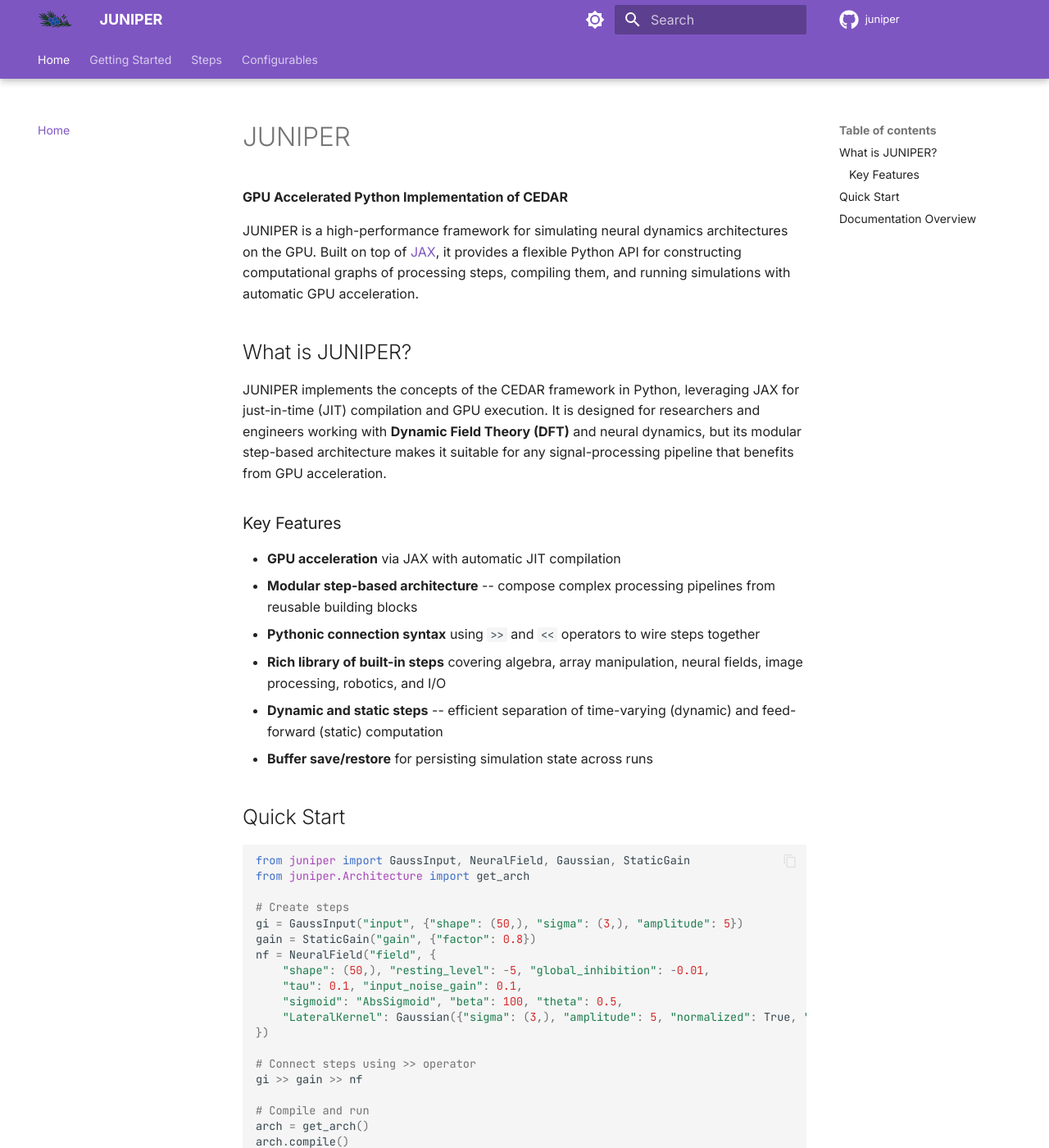
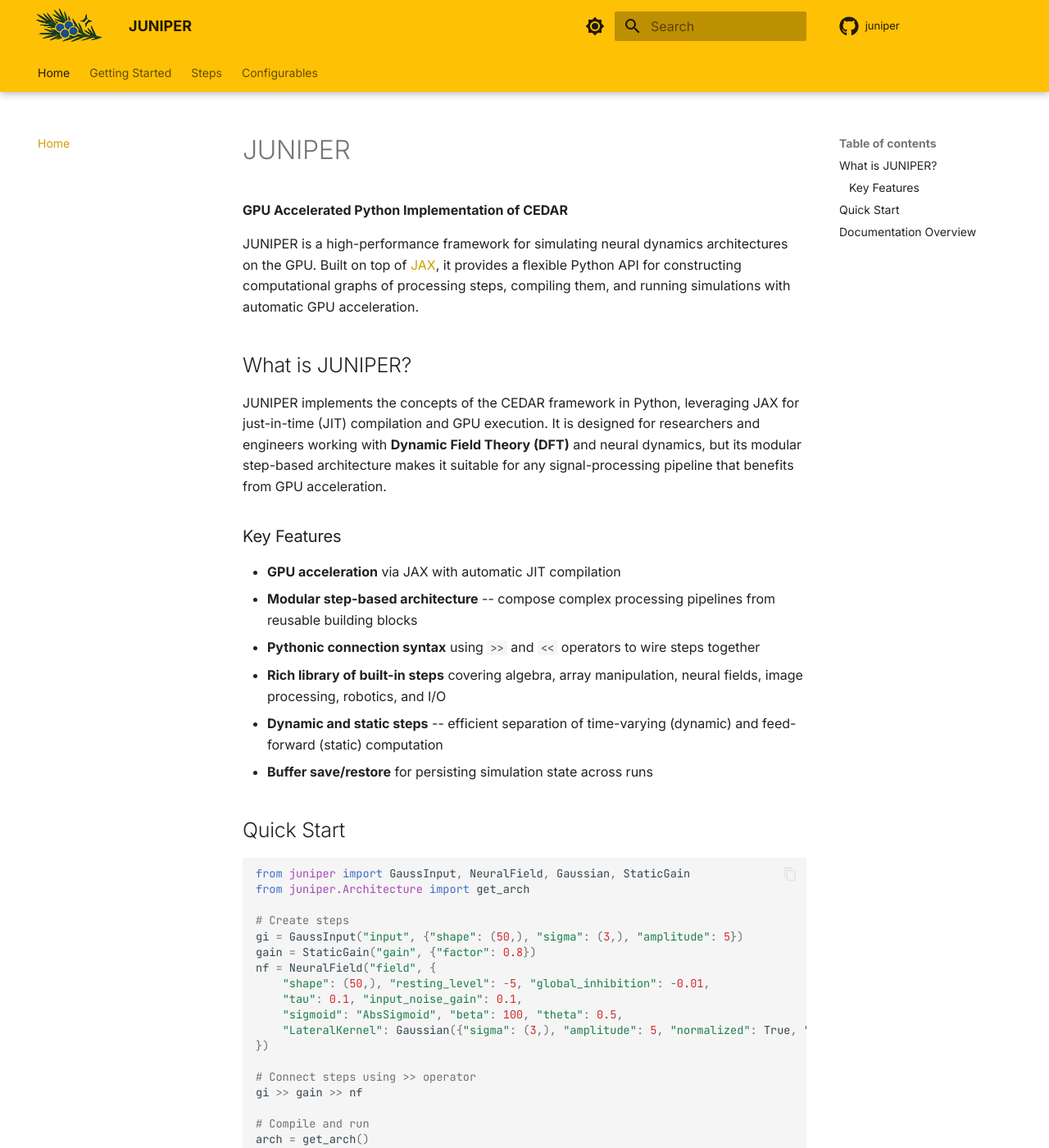
Before and after one commit to cedar/juniper, an MkDocs documentation site: the page built from docs/docs/index.md, in a window 1280 px wide and 1400 px high. Shown: the whole window at 82% size. Built offline with MkDocs 1.6.1 and Material for MkDocs 9.7.7, drawn with Linux system fonts in a browser that asks for light colours; comment, search, counter and statistics services are not loaded.

Commit message:
icon size update

```diff
--- /dev/null
+++ b/docs/docs/stylesheets/extra.css
@@ -0,0 +1,9 @@
+/* Top-left header logo size */
+.md-header__button.md-logo img,
+.md-header__button.md-logo svg {
+  height: 2.4rem;   /* adjust */
+  width: auto;
+}
+.md-header__button.md-logo {
+  padding: 0.2rem;
+}
--- a/docs/mkdocs.yml
+++ b/docs/mkdocs.yml
@@ -18,8 +18,8 @@ theme:
   palette:
     - media: "(prefers-color-scheme: light)"
       scheme: default
-      primary: deep purple
-      accent: amber
+      primary: amber
+      accent: indigo
       toggle:
         icon: material/brightness-7
         name: Switch to dark mode
@@ -50,6 +50,9 @@ theme:
 
 plugins:
   - search
+
+extra_css:
+  - stylesheets/extra.css
 
 markdown_extensions:
   - admonition
```
